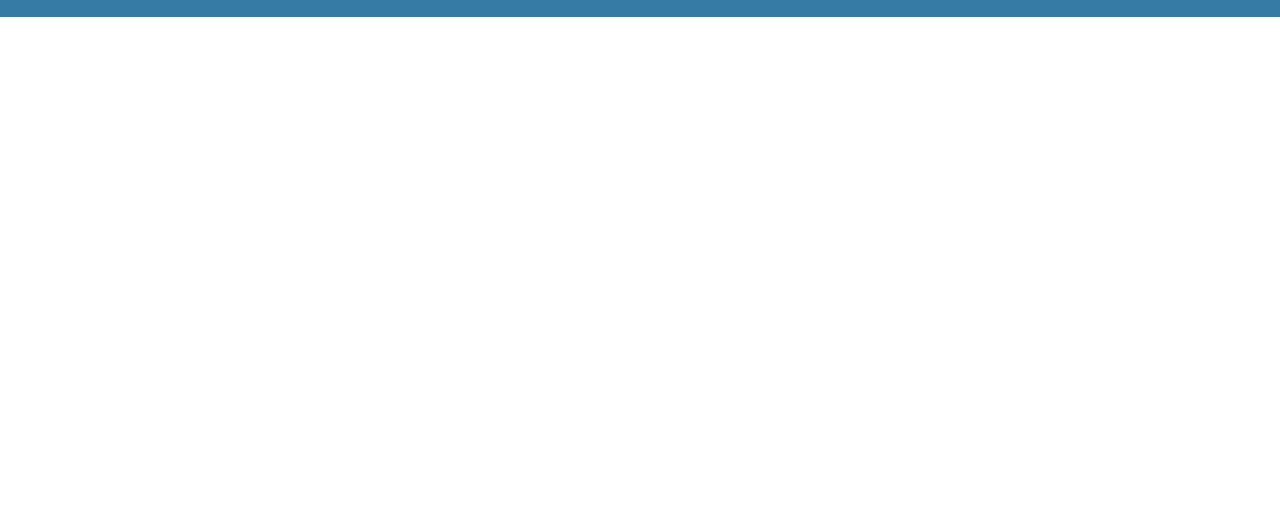
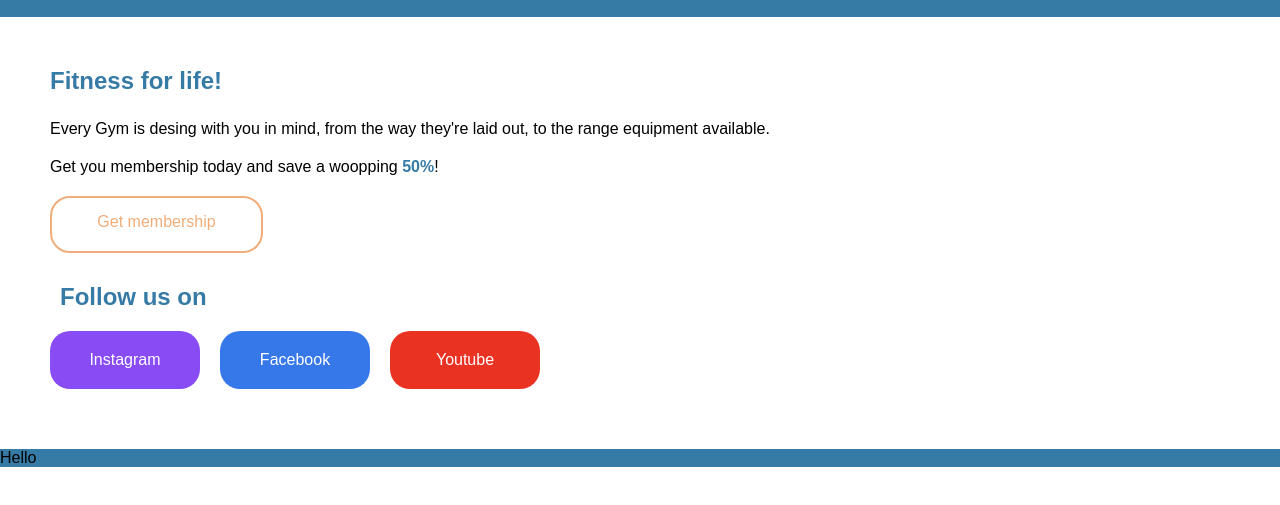
Before and after one commit to Tijanif/boolean-uk-html-gymtastic, a website: page index.html in a window 1280 px wide. Shown: the part 51-556 px from the top of the page. Drawn offline with Linux system fonts and the light colour scheme.

Commit message:
html and styling for main section

```diff
--- a/index.html
+++ b/index.html
@@ -16,5 +16,33 @@
         <li><a href="#">Contact Us</a></li>
       </ul>
     </nav>
+    <section class="main-content-section">
+      <h1>Fitness for life!</h1>
+      <p>
+        Every Gym is desing with you in mind, from the way they're laid out, to
+        the range equipment available.
+      </p>
+
+      <p>Get you membership today and save a woopping <strong>50%</strong>!</p>
+      <div class="membership">
+        <p>Get membership</p>
+      </div>
+
+      <h2>Follow us on</h2>
+      <div class="socials">
+        <div class="social-box instagram">
+          Instagram
+        </div>
+        <div class="social-box facebook">
+          Facebook
+        </div>
+        <div class="social-box youtube">
+          Youtube
+        </div>
+      </div>
+    </section>
+    <footer class="footer-section">
+      <div>Hello</div>
+    </footer>
   </body>
 </html>
--- a/style.css
+++ b/style.css
@@ -25,3 +25,74 @@
 }
 
 /* main section */
+.main-content-section {
+  margin: 50px;
+}
+
+.main-content-section h1 {
+  color: #367ba6;
+  margin-bottom: 25px;
+}
+
+.main-content-section p {
+  margin-bottom: 20px;
+}
+
+.main-content-section h2 {
+  color: #367ba6;
+  margin-left: 10px;
+}
+
+.main-content-section strong {
+  color: #367ba6;
+}
+
+.membership {
+  background-color: #fff;
+  color: #f0ad7a;
+  padding-top: 15px;
+  margin-bottom: 30px;
+  width: 213px;
+  text-align: center;
+  border: 2px solid #f0ad7a;
+  border-radius: 20px;
+}
+.socials {
+  display: flex;
+  margin-top: 10px;
+  margin-left: -10px;
+}
+
+.instagram {
+  background-color: #884bf4;
+  color: #fff;
+  width: 150px;
+  text-align: center;
+  border-radius: 20px;
+  padding: 20px;
+  margin: 10px;
+}
+
+.facebook {
+  background-color: #3678e9;
+  color: #fff;
+  width: 150px;
+  text-align: center;
+  border-radius: 20px;
+  padding: 20px;
+  margin: 10px;
+}
+
+.youtube {
+  background-color: #ea3223;
+  color: #fff;
+  border-radius: 20px;
+  width: 150px;
+  text-align: center;
+  padding: 20px;
+  margin: 10px;
+}
+/* Footer section */
+.footer-section {
+  background-color: #367ba6;
+}
```
